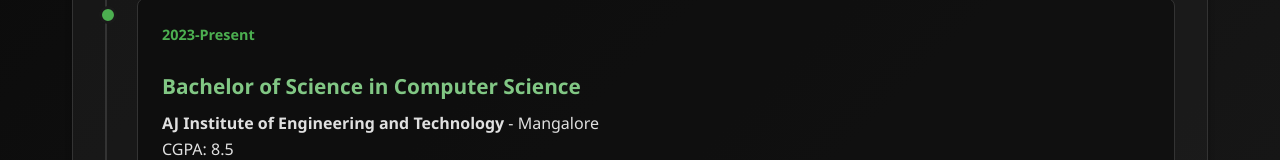
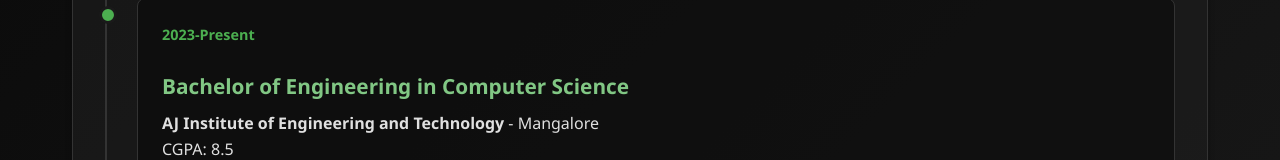
Before and after one commit to Shreyas-99/web-lab, a plain HTML site: page education.html in a window 1280 px wide. Shown: the part 338-498 px from the top of the page. Drawn offline with Linux system fonts and the light colour scheme.

Commit message:
corrected degree title from Bachelor of Science to Bachelor of Engineering in Computer Science

```diff
--- a/education.html
+++ b/education.html
@@ -26,7 +26,7 @@
                 <div class="timeline-item">
                     <div class="timeline-content">
                         <div class="timeline-date">2023-Present</div>
-                        <h3>Bachelor of Science in Computer Science</h3>
+                        <h3>Bachelor of Engineering in Computer Science</h3>
                         <p><strong>AJ Institute of Engineering and Technology</strong> - Mangalore</p>
                         <p>CGPA: 8.5</p>
 
```
